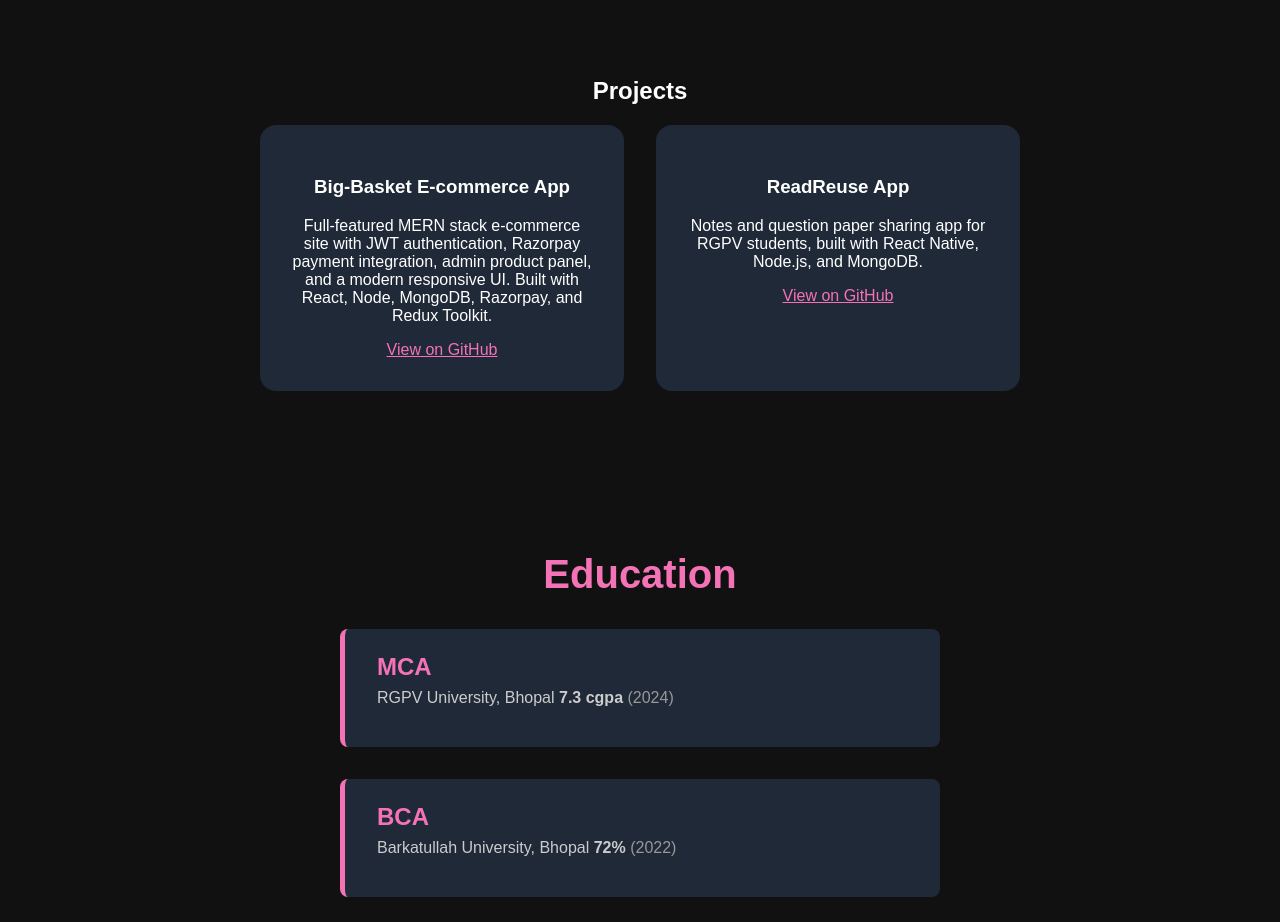
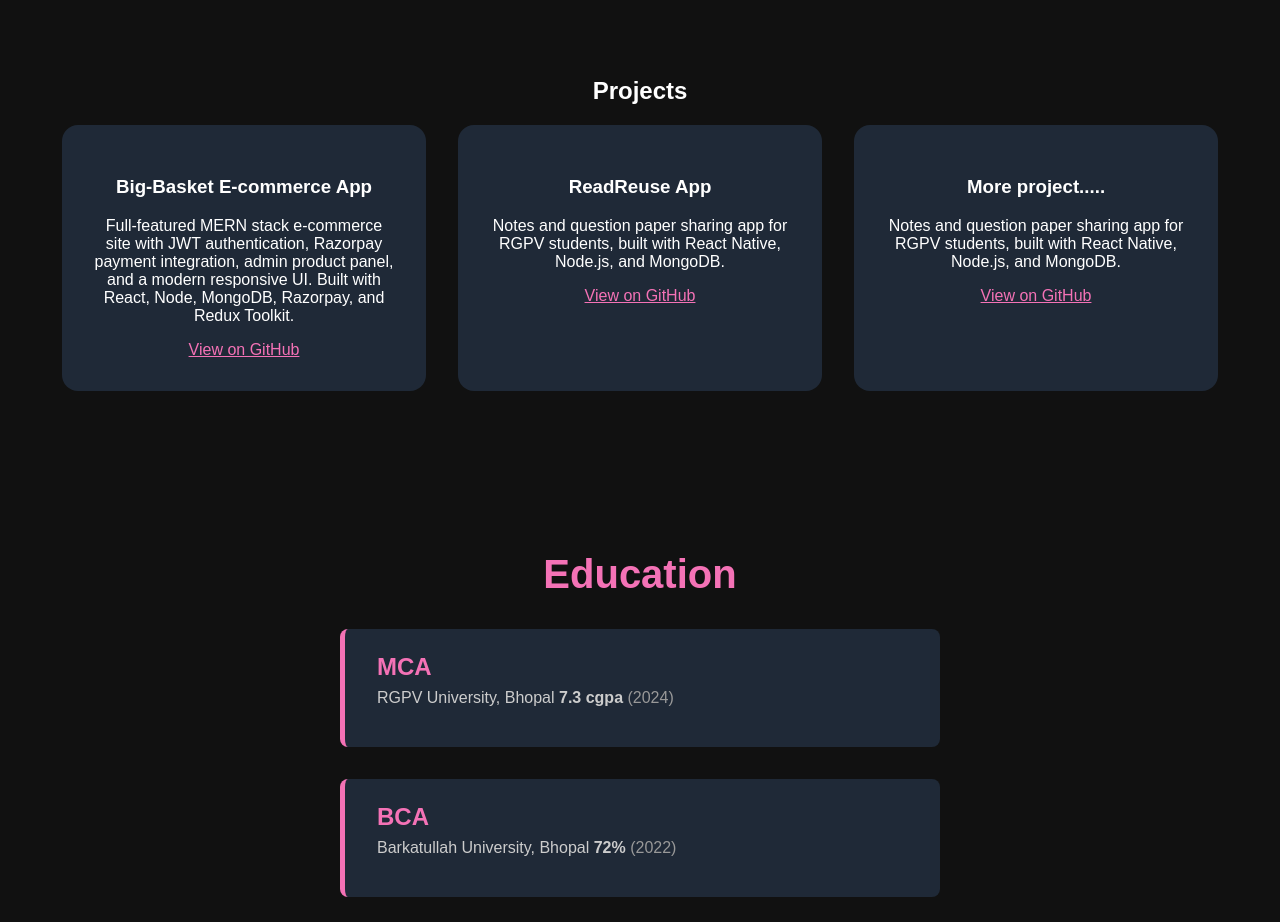
Before and after one commit to shubhamlowanshi/Portfolio, a React (Vite) app: page / in a window 1280 px wide. Shown: the part 2180-3102 px from the top of the page. Built offline with nearby package versions, Linux system fonts and the light colour scheme.

Commit message:
[feat-add section's project]

```diff
--- a/src/App.jsx
+++ b/src/App.jsx
@@ -38,6 +38,11 @@
       "Notes and question paper sharing app for RGPV students, built with React Native, Node.js, and MongoDB.",
     github: "https://github.com/shubhamlowanshi/readreuse",
   },
+  {
+  title:"More project.....",
+  description: "Notes and question paper sharing app for RGPV students, built with React Native, Node.js, and MongoDB.",
+    github: "https://github.com/shubhamlowanshi?tab=repositories",
+  }
 ];
 
 export default function Portfolio() {
```
